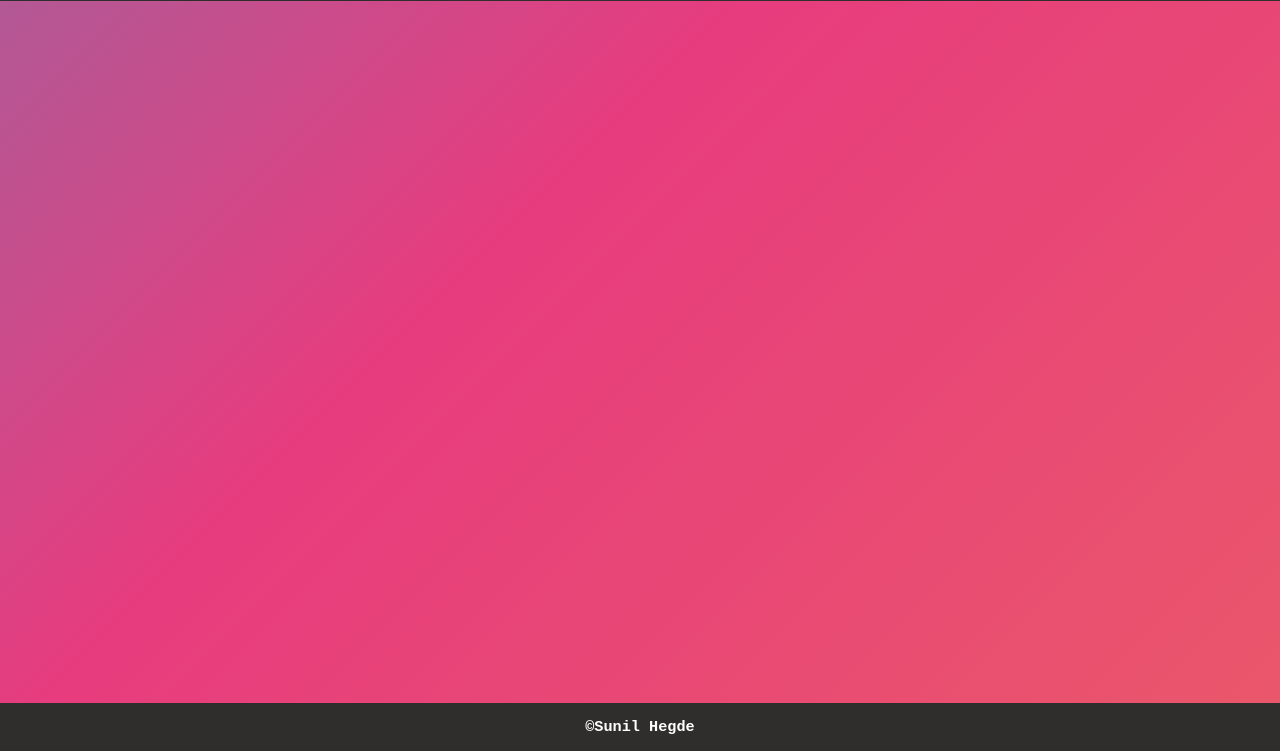
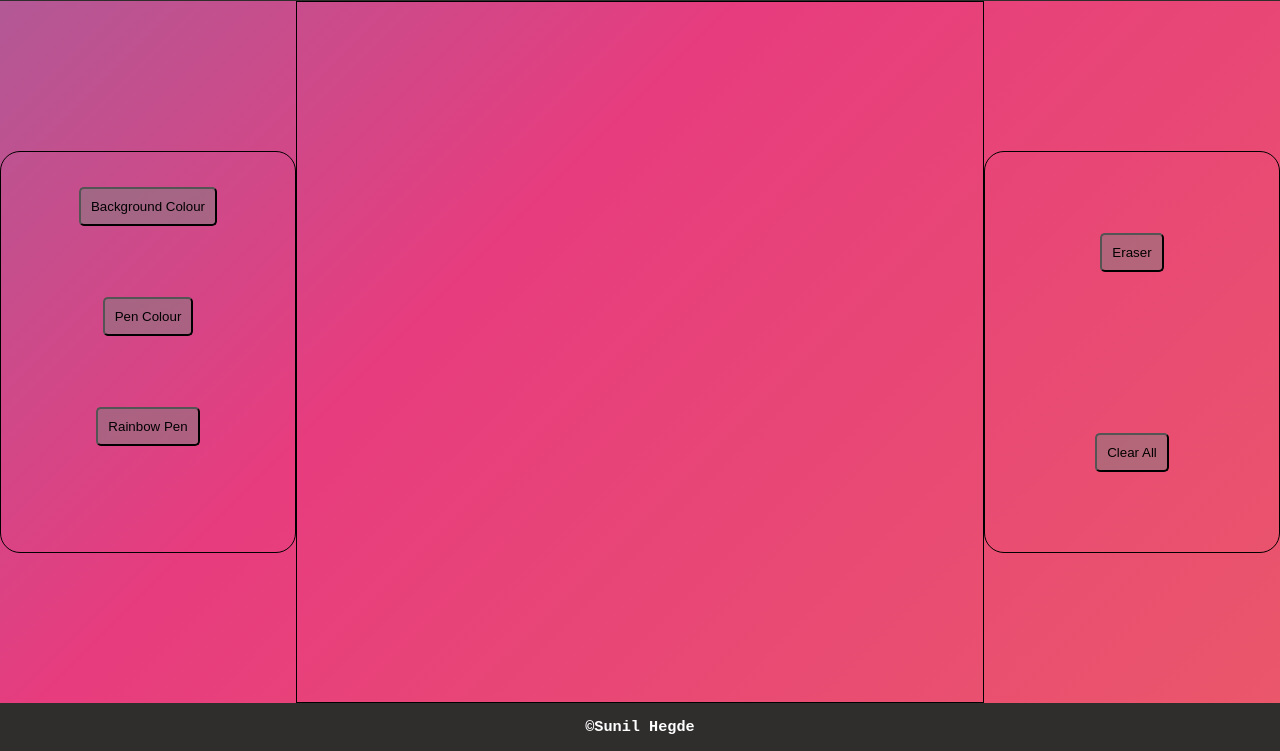
Before and after one commit to Sunil-Hegde/odin-etchAsketch, a plain HTML site: page index.html in a window 1280 px wide. Shown: the part 49-800 px from the top of the page. Drawn offline with Linux system fonts and the light colour scheme.

Commit message:
Added required css, placed the required elements, added some animations to the button after hover.

```diff
--- a/index.html
+++ b/index.html
@@ -12,12 +12,29 @@
     </div>
     <div id="middleBox">
         <div class="controlBox">
+            <div class="backgroundColor">
+                <button>Background Colour</button>
+            </div>
+            <div class="penColor">
+                <button>Pen Colour</button>
+            </div>
+            <div class="rainbowPen">
+                <button>Rainbow Pen</button>
+            </div>
+            <div class="slider">
 
+            </div>
         </div>
         <div class="drawingBox">
 
         </div>
         <div class="eraseBox">
+            <div class="eraser">
+                <button>Eraser</button>
+            </div>
+            <div class="clearAll">
+                <button>Clear All</button>
+            </div>
 
         </div>
     </div>
--- a/style.css
+++ b/style.css
@@ -39,3 +39,38 @@ body {
   justify-content: center;
   align-items: center;
 }
+#middleBox{
+  display: flex;
+  justify-content: space-around;
+  align-items: center;
+}
+.controlBox,
+.drawingBox,
+.eraseBox{
+  border: black solid 1px;
+}
+.controlBox,
+.eraseBox{
+  height: 400px;
+  width: 300px;
+  border-radius: 20px;
+  display: flex;
+  flex-direction: column;
+  justify-content: space-around;
+  align-items: center;
+}
+#middleBox button{
+  border-radius: 5px;
+  padding: 10px;
+  background-color: rgba(128, 128, 128, 0.5);
+  color: black;
+  transition: 0.7s;
+}
+#middleBox button:hover{
+  transform: scale(1.1);
+  background-color: rgba(128, 128, 128, 0.8);
+}
+.drawingBox{
+  height: 700px;
+  width: 700px;
+}
```
